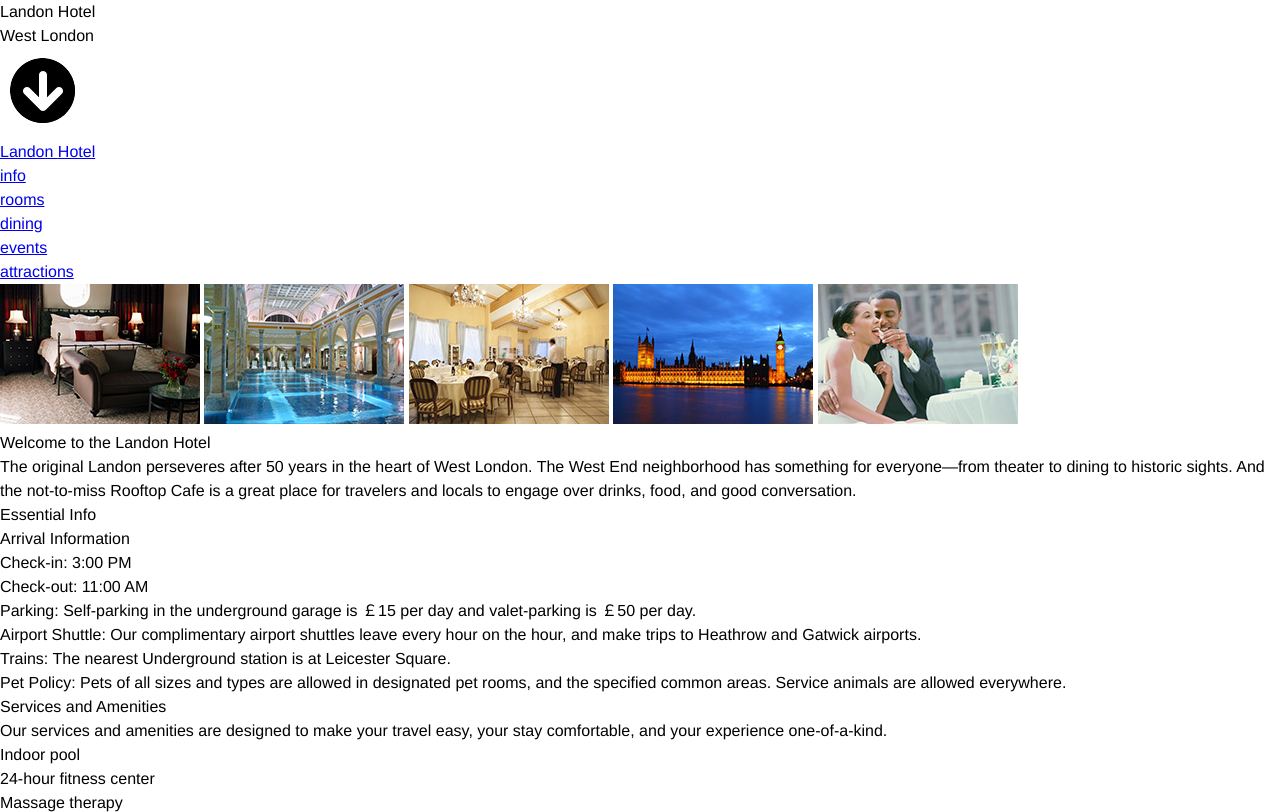
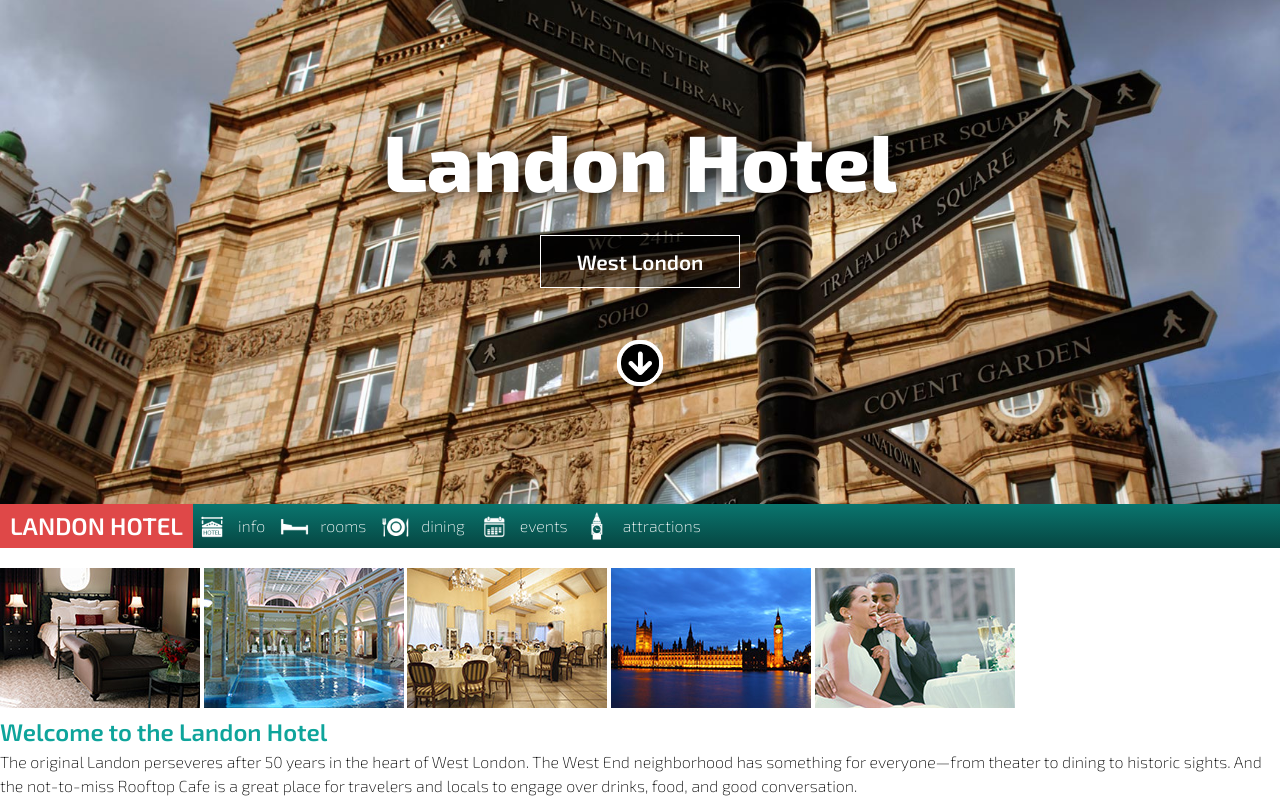
Before and after one commit to nalune/responsiveLnadingPage, a website: page builds/development/index.html in a window 1280 px wide. Shown: the top 812 px of the page. Drawn offline with Linux system fonts and the light colour scheme.

Commit message:
styled menu

```diff
--- a/components/sass/_base.scss
+++ b/components/sass/_base.scss
@@ -4,3 +4,21 @@ body
 	background: $backgroundColor;
 	color: $typeDefault;
 }
+
+#{headings()}
+{
+	font: $headFont;
+	color: $headColor;
+	font-weight: $bold;
+}
+
+strong
+{
+	font-weight: $bold;
+}
+
+p
+{
+	font-weight: $thin;
+	padding-bottom: 10px;
+}
--- a/components/sass/_layout.scss
+++ b/components/sass/_layout.scss
@@ -0,0 +1,12 @@
+body
+{
+	position: absolute;
+	width: 100%;
+	height: 100%;
+}
+
+.scene
+{
+	position: relative;
+	padding: 20px 0;
+}
--- a/components/sass/_mixins.scss
+++ b/components/sass/_mixins.scss
@@ -0,0 +1,24 @@
+@mixin backImage($image)
+{
+  background: url($image) no-repeat center center fixed;
+  -webkit-background-size: cover;
+  -moz-background-size: cover;
+  -o-background-size: cover;
+  background-size: cover;
+} //background image
+
+@mixin clearfix
+{
+	&:before,
+	&:after
+	{
+		content: '';
+		display: table;
+
+	} //before, after
+
+	&:after
+	{
+		clear: both;
+	} // after
+} //clearfix
--- a/components/sass/_variables.scss
+++ b/components/sass/_variables.scss
@@ -1,7 +1,16 @@
-@import url(http://fonts.googleapis.com/css?family=Exo:200,400,600,800);
+@import url(http://fonts.googleapis.com/css?family=Exo+2:200,400,600,800);
 
 @include border-box-sizing; // uses border box sizing like old IE
 
+
+//$shorthand: 12 1/4 fluid float inside;
+
+$susy: (
+  columns: 12,  // The number of columns in your grid
+  container: 60em,
+  gutters: 1/4,
+  gutter-position: inside,
+);
 
 $blue   : #064642;
 $green  : #45B29D;
@@ -12,6 +21,9 @@ $pink   : #CD0069;
 $purple : #6C71C4;
 $dark   : #000000;
 $light  : #FFFFFF;
+
+
+
 
 
 $backgroundColor : $light;
--- a/components/sass/modules/_intro.scss
+++ b/components/sass/modules/_intro.scss
@@ -0,0 +1,50 @@
+header
+{
+	.fullheight
+	{
+		@include backImage('../images/hotel/splash_hotelphoto.jpg');
+
+		.hgroup
+		{
+			padding: 100px 0;
+
+			h1
+			{
+				color: $light;
+				font-size: 5em;
+				font-weight: $heavy;
+				line-heght: .8em;
+
+				@include text-shadow($dark 0 0 20px);
+				text-align: center;
+			} // h1
+
+			h2
+			{
+				display: block;
+				color: $light;
+				background: rgba($headersubbg, .5);
+				width: 60%;
+				max-width: 200px;
+				margin: 0 auto;
+				text-align: center;
+				border: 1px solid $light;
+				margin-top: 15px;
+				padding: 10px;
+				font-size: 1.3em;
+			} //h2
+
+			p
+			{
+				text-align: center;
+
+				img
+				{
+					padding-top: 50px;
+					max-width: 50px;
+				} // img
+			} //paragraph
+		} //header group
+
+	}// fullheight
+} //header
--- a/components/sass/modules/_nav.scss
+++ b/components/sass/modules/_nav.scss
@@ -0,0 +1,69 @@
+header #nav
+{
+	@include clearfix;
+	@include background-image(linear-gradient(top, lighten($navBackground, 10), $navBackground));
+
+	.navbar
+	{
+		.brand
+		{
+			float: left;
+			font-weight: $bold;
+			font-family: $headFont;
+			text-align: center;
+			text-transform: uppercase;
+			background: $navBrandBg;
+
+			a
+			{
+				color: $navForeground;
+				text-decoration: none;
+				text-align: center;
+				display: inline-block;
+				padding: 10px;
+				font-size: 1.5em;
+			} // a
+		} //brand
+
+		ul
+		{
+			li
+			{
+				float: left;
+
+				a
+				{
+					color: $navForeground;
+					font: $mainFont;
+					font-size: 1em;
+					display: inline-block;
+					padding: 10px 10px 10px 45px;
+					text-decoration: none;
+
+					//incon styles
+
+					background-size: 35px;
+					background-repeat: no-repeat;
+					background-position: 2px;
+
+					&.info { background-image: url('../images/icons/info.png'); }
+					&.rooms { background-image: url('../images/icons/rooms.png'); }
+					&.dining { background-image: url('../images/icons/dining.png'); }
+					&.events { background-image: url('../images/icons/events.png'); }
+					&.attractions { background-image: url('../images/icons/attractions.png'); }
+
+					&:hover
+					{
+						background-color: $navHover;
+						color: $blue;
+					}//hover
+
+
+				}//a
+			}//li
+		}//ul
+
+	} //navbar
+
+
+}// header navigation
```
Also changed, not shown: builds/development/css/style.css, 3 other files.
